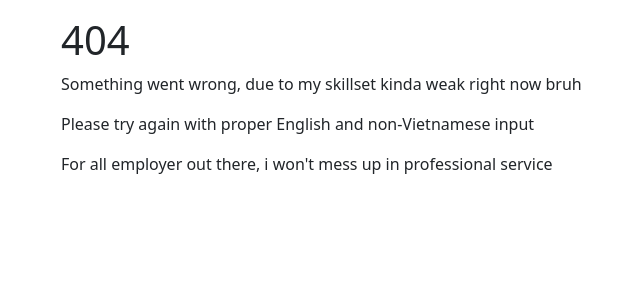
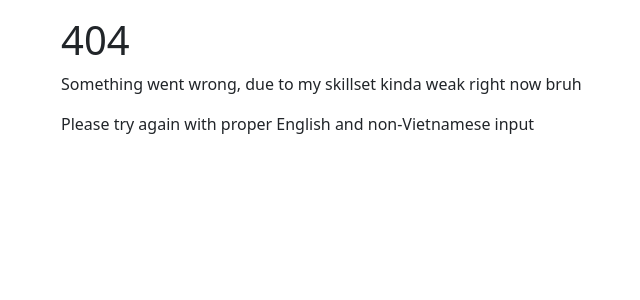
Before and after one commit to ricodnr/vuoncuatui, a Django app: template templates/404.html in a window 1280 px wide. Shown: the part 181-481 px from the top of the page, without its empty margins (21-661 px from the left). Run offline with Django 3.2, Linux system fonts and the light colour scheme; the template is opened without the code that fills it, so the values that code supplies are empty.

Commit message:
Update 404.html

```diff
--- a/templates/404.html
+++ b/templates/404.html
@@ -3,5 +3,4 @@
 <h1>404</h1>
 <p>Something went wrong, due to my skillset kinda weak right now bruh</p>
 <p>Please try again with proper English and non-Vietnamese input</p>
-<p>For all employer out there, i won't mess up in professional service</p>
 {%endblock%}
```
